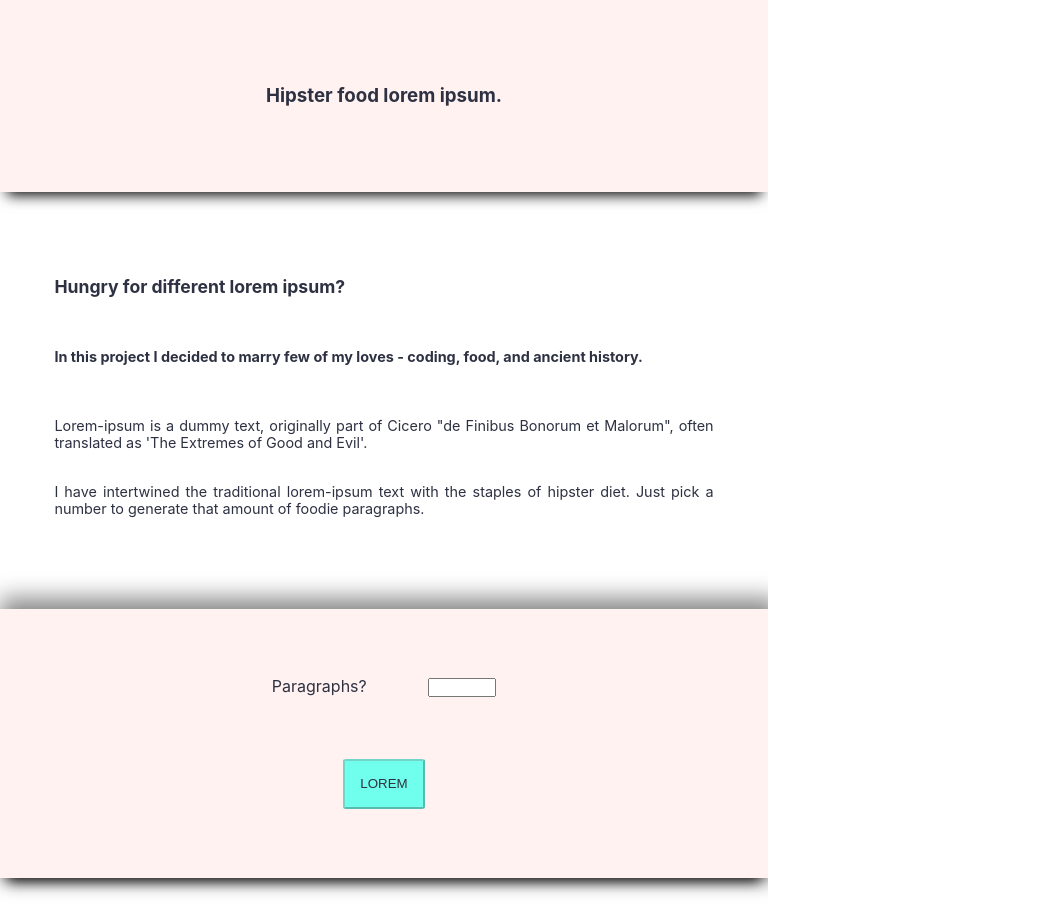
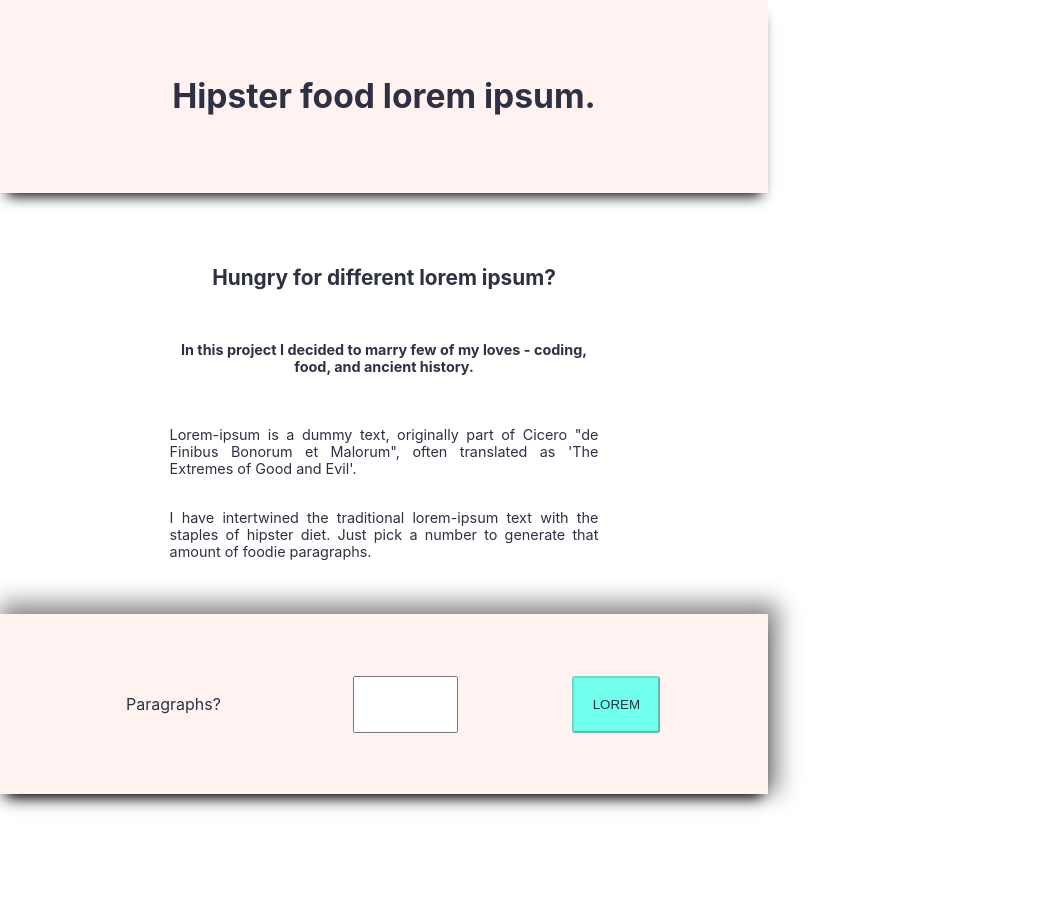
Before and after one commit to mmkobylin/lorem-ipsum, a React (Create React App) app: page / in a window 768 px wide. Shown: the whole page, 1056 px wide, since content can reach past the window. Built offline with nearby package versions, Linux system fonts and the light colour scheme.

Commit message:
form display changed to flex

```diff
--- a/src/component/Form.js
+++ b/src/component/Form.js
@@ -111,7 +111,6 @@ const Form = () => {
           onChange = { handleChange }
 
           ></input>
-          <br></br>
           <button
             //
             disabled = { !count }
--- a/src/index.css
+++ b/src/index.css
@@ -3,8 +3,19 @@
   color: #2D3142;
 }
 
+article {
+  background-color: #70FFEC;
+  margin: 5vw 0;
+  text-align: justify;
+}
+
+article p {
+  padding: 1vw;
+  transform: scale(0.9);
+}
+
 .break {
-  padding: 1%;
+  padding: 5%;
   text-align: justify;
 }
 
@@ -17,16 +28,6 @@ body {
   -moz-osx-font-smoothing: grayscale;
 }
 
-article {
-  background-color: #70FFEC;
-  margin: 5vw 0;
-  text-align: justify;
-}
-
-article p {
-  padding: 1vw;
-  transform: scale(0.9);
-}
 
 button {
   padding: 2vw;
@@ -52,6 +53,7 @@ h2 {
 }
 
 h3 {
+  font-size: 1.2rem;
   margin: 0;
   padding: 11% 5%;
   text-align: center;
@@ -86,37 +88,36 @@ form input {
 
 form {
   padding: 5%;
+  margin-bottom: 15%;
   text-align: center;
   background-color: #FFF2F1;
-  -webkit-box-shadow: 0px 10px 13px -7px #000000, 5px -6px 22px 5px rgba(0,0,0,0.47);
-  box-shadow: 0px 10px 13px -7px #000000, 5px -6px 22px 5px rgba(0,0,0,0.47);
+  box-shadow: 0px 10px 13px -7px #000000, 5px -6px 22px 5px rgb(0 0 0 / 47%);
 }
 
 /* all children of form */
 form * {
   margin: 4vw;
+  padding: 3%;
 }
 
-/*
-@media only screen and (min-width: 800px) and (max-width: 1199px) {
+@media only screen and (min-width: 700px) and (max-width: 1199px) {
 
   article p {
     font-size: 1.4rem;
   }
 
   form {
-    margin: 5rem;
+    display: flex;
+    justify-content: space-between;
+    padding: 4% 10%;
   }
-  form * {
-    margin: 2rem 1rem;
-  }
+
   h2 {
     font-size: 1.3rem;
   }
 
   h3 {
-    transform: scale(1.5);
-    height: 10vh;
+    transform: scale(1.75);
     display: flex;
     align-items: center;
     justify-content: center;
@@ -128,9 +129,10 @@ form * {
 
   .info {
     text-align: center;
+    padding: 5% 20%;
   }
 
-} */
+}
 
 @media only screen and (min-width: 1200px) {
 
```
